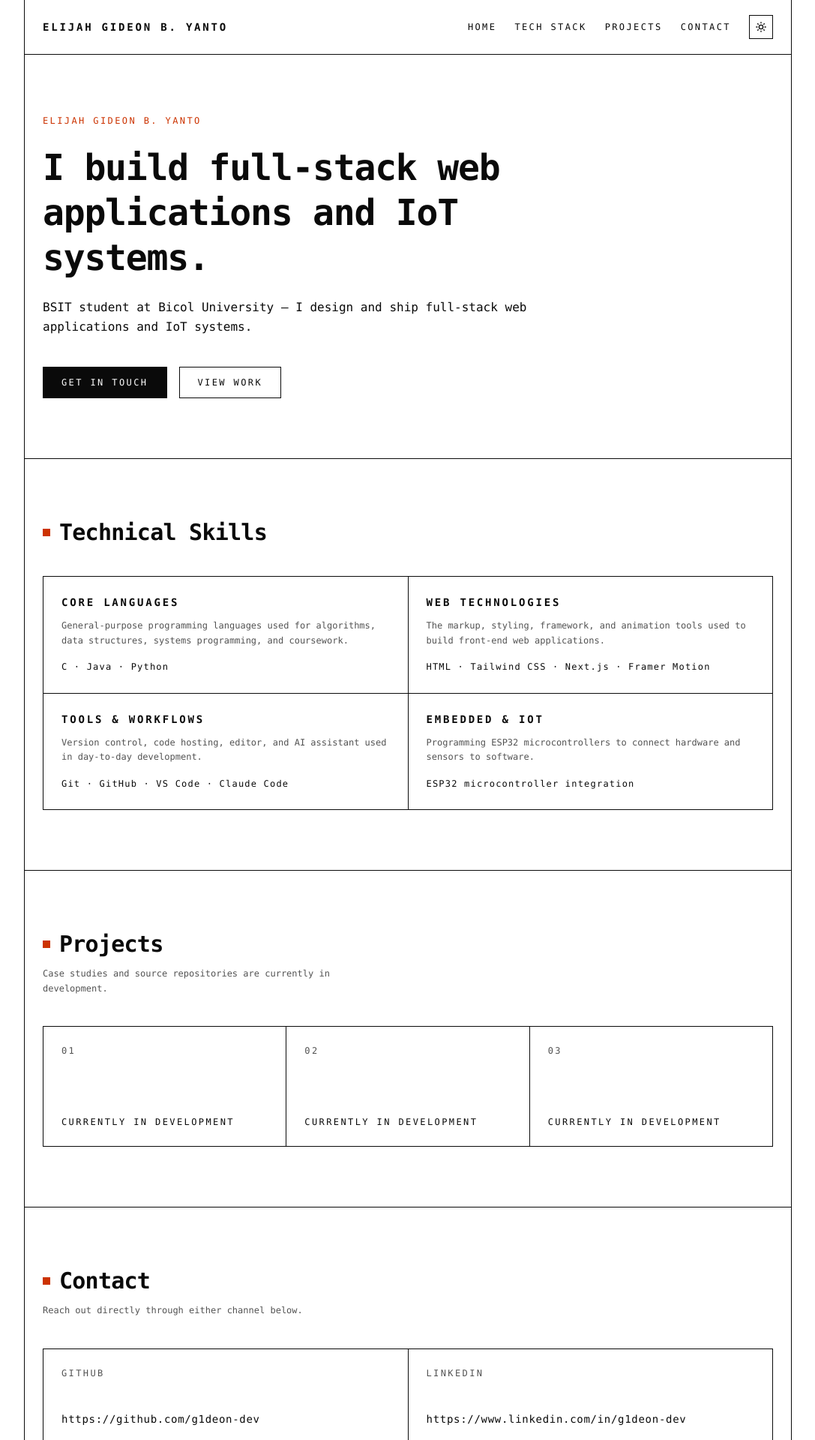
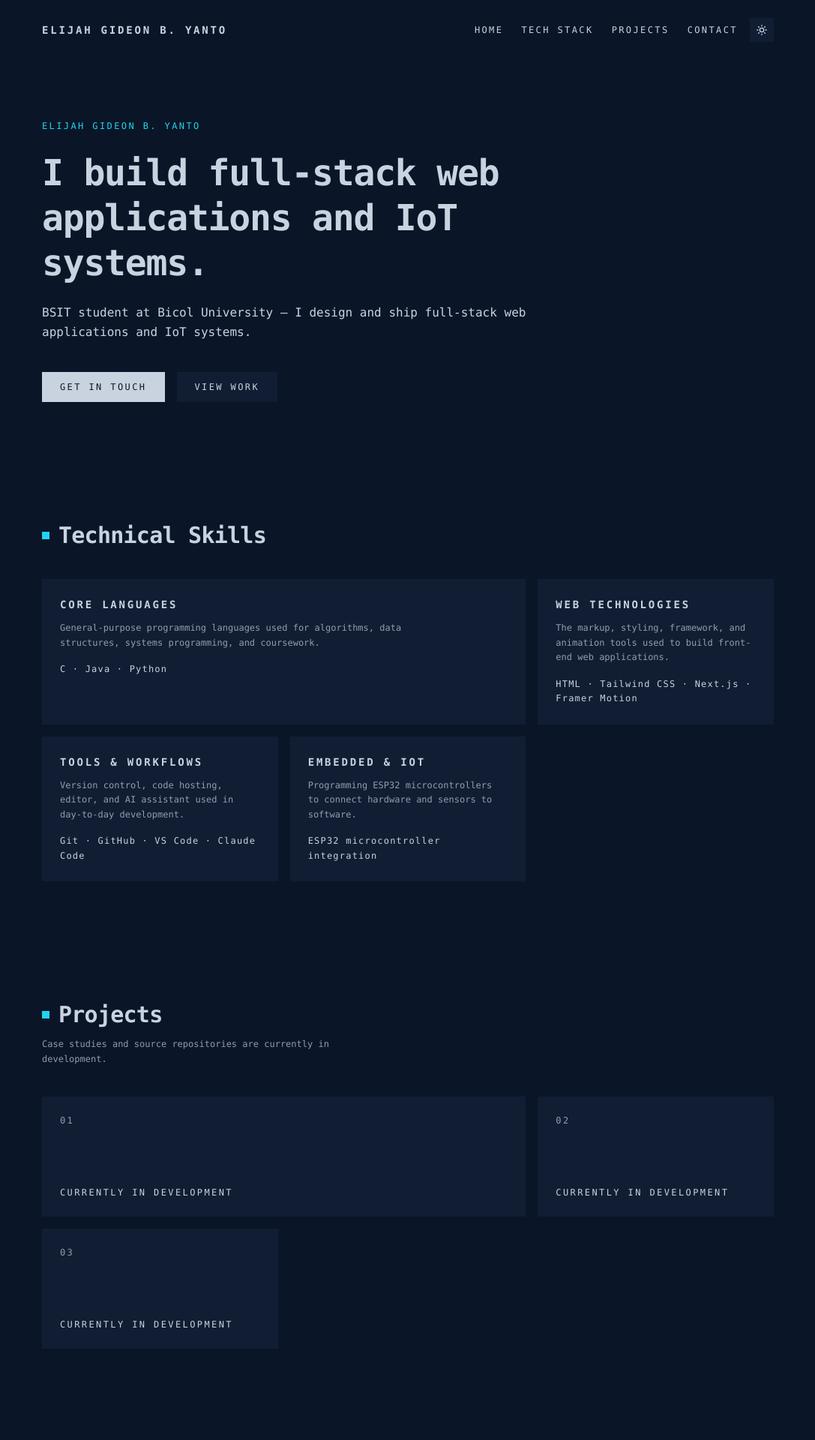
Before and after one commit to g1deon-dev/official-dev-portfolio, a Next.js app: page / in a window 1280 px wide. Shown: the top 1920 px of the page at 75% size, without its empty margins (96-1183 px from the left). Built offline with nearby package versions, Linux system fonts and the light colour scheme.

Commit message:
feat: dual-theme bento redesign (issue #10)

```diff
--- a/app/globals.css
+++ b/app/globals.css
@@ -1,20 +1,22 @@
 @import "tailwindcss";
 
 :root {
-  --background: #ffffff;
-  --foreground: #0a0a0a;
-  --accent: #cc3300;
+  --background: #0a1628;
+  --surface: #101d33;
+  --foreground: #c9d3e0;
+  --accent: #22d3ee;
 }
 
-@media (prefers-color-scheme: dark) {
-  :root {
-    --background: #0a0a0a;
-    --foreground: #ededed;
-  }
+:root[data-theme="blood-moon"] {
+  --background: #180a10;
+  --surface: #220e15;
+  --foreground: #f2c6ce;
+  --accent: #ff4d6d;
 }
 
 @theme inline {
   --color-background: var(--background);
+  --color-surface: var(--surface);
   --color-foreground: var(--foreground);
   --color-accent: var(--accent);
   --font-mono: ui-monospace, SFMono-Regular, Menlo, Consolas, "Liberation Mono", monospace;
--- a/app/layout.tsx
+++ b/app/layout.tsx
@@ -12,21 +12,26 @@ export const metadata: Metadata = {
 export const viewport: Viewport = {
   width: "device-width",
   initialScale: 1,
-  themeColor: "#0a0a0a",
+  themeColor: "#0a1628",
 };
+
+const THEME_INIT_SCRIPT = `(function(){try{var t=localStorage.getItem('theme');if(t==='blood-moon'){document.documentElement.setAttribute('data-theme','blood-moon');}}catch(e){}})();`;
 
 export default function RootLayout({
   children,
 }: Readonly<{ children: ReactNode }>) {
   return (
     <html lang="en">
+      <head>
+        <script dangerouslySetInnerHTML={{ __html: THEME_INIT_SCRIPT }} />
+      </head>
       <body className="min-h-screen bg-background font-mono text-foreground antialiased">
-        <div className="mx-auto flex min-h-screen max-w-5xl flex-col border-x border-foreground">
+        <div className="mx-auto flex min-h-screen max-w-5xl flex-col">
           <NavBar />
 
           <div className="flex-1">{children}</div>
 
-          <footer className="border-t border-foreground px-6 py-5 text-xs">
+          <footer className="px-6 py-8 text-xs">
             <div className="flex flex-wrap items-center justify-between gap-x-8 gap-y-4">
               <p className="flex items-center gap-2 uppercase tracking-[0.2em]">
                 <span aria-hidden="true" className="inline-block h-2.5 w-2.5 bg-accent" />
--- a/components/Contact.tsx
+++ b/components/Contact.tsx
@@ -11,7 +11,7 @@ const LINKS: readonly { label: string; href: string }[] = [
 
 export default function Contact(): ReactElement {
   return (
-    <section id="contact" className="border-t border-foreground px-6 py-20">
+    <section id="contact" className="px-6 py-20">
       <h2 className="flex items-center gap-3 text-2xl font-bold tracking-tight sm:text-3xl">
         <span aria-hidden="true" className="inline-block h-2.5 w-2.5 bg-accent" />
         Contact
@@ -21,14 +21,18 @@ export default function Contact(): ReactElement {
         Reach out directly through either channel below.
       </p>
 
-      <div className="mt-10 grid grid-cols-1 border-l border-t border-foreground sm:grid-cols-2">
+      <div className="mt-10 grid grid-cols-1 gap-4 sm:grid-cols-3">
         {LINKS.map((link) => (
           <a
             key={link.label}
             href={link.href}
             target={link.href.startsWith("mailto:") ? undefined : "_blank"}
             rel={link.href.startsWith("mailto:") ? undefined : "noreferrer"}
-            className="flex min-h-32 flex-col justify-between border-b border-r border-foreground p-6 hover:text-accent"
+            className={
+              link.label === "Email"
+                ? "flex min-h-32 flex-col justify-between bg-surface p-6 hover:text-accent hover:shadow-[0_0_20px_-4px_var(--accent)] sm:col-span-2"
+                : "flex min-h-32 flex-col justify-between bg-surface p-6 hover:text-accent hover:shadow-[0_0_20px_-4px_var(--accent)]"
+            }
           >
             <span className="text-xs uppercase tracking-[0.2em] opacity-70">
               {link.label}
--- a/components/Hero.tsx
+++ b/components/Hero.tsx
@@ -18,13 +18,13 @@ export default function Hero(): ReactElement {
       <div className="mt-10 flex flex-wrap gap-4">
         <a
           href="#contact"
-          className="border border-foreground bg-foreground px-6 py-3 text-xs uppercase tracking-[0.2em] text-background hover:bg-background hover:text-accent"
+          className="bg-foreground px-6 py-3 text-xs uppercase tracking-[0.2em] text-background hover:shadow-[0_0_20px_-4px_var(--accent)]"
         >
           Get in touch
         </a>
         <a
           href="#projects"
-          className="border border-foreground px-6 py-3 text-xs uppercase tracking-[0.2em] hover:text-accent"
+          className="bg-surface px-6 py-3 text-xs uppercase tracking-[0.2em] hover:text-accent hover:shadow-[0_0_20px_-4px_var(--accent)]"
         >
           View work
         </a>
--- a/components/NavBar.tsx
+++ b/components/NavBar.tsx
@@ -4,14 +4,35 @@ import Link from "next/link";
 import * as React from "react";
 import { SITE } from "@/lib/site";
 
+const THEME_STORAGE_KEY = "theme";
+
 export default function NavBar(): React.ReactElement {
   const [open, setOpen] = React.useState<boolean>(false);
+  const [theme, setTheme] = React.useState<"default" | "blood-moon">(() => {
+    if (typeof window === "undefined") {
+      return "default";
+    }
+    return window.localStorage.getItem(THEME_STORAGE_KEY) === "blood-moon"
+      ? "blood-moon"
+      : "default";
+  });
 
   const closeMenu = (): void => setOpen(false);
 
+  const toggleTheme = (): void => {
+    const next = theme === "blood-moon" ? "default" : "blood-moon";
+    setTheme(next);
+    if (next === "blood-moon") {
+      document.documentElement.setAttribute("data-theme", "blood-moon");
+    } else {
+      document.documentElement.removeAttribute("data-theme");
+    }
+    window.localStorage.setItem(THEME_STORAGE_KEY, next);
+  };
+
   return (
-    <header className="border-b border-foreground">
-      <div className="flex flex-wrap items-center justify-between gap-x-8 gap-y-3 px-6 py-5">
+    <header>
+      <div className="flex flex-wrap items-center justify-between gap-x-8 gap-y-3 px-6 py-6">
         <Link
           href="/"
           className="text-sm font-bold uppercase tracking-[0.2em] hover:text-accent"
@@ -19,7 +40,7 @@ export default function NavBar(): React.ReactElement {
           {SITE.name}
         </Link>
 
-        <div className="flex items-center gap-6">
+        <div className="flex items-center gap-4">
           <nav className="hidden items-center gap-6 text-xs uppercase tracking-[0.2em] md:flex">
             <Link href="/" className="hover:text-accent">
               Home
@@ -37,9 +58,10 @@ export default function NavBar(): React.ReactElement {
 
           <button
             type="button"
-            disabled
-            aria-label="Toggle theme"
-            className="flex h-8 w-8 items-center justify-center border border-foreground"
+            aria-label="Toggle blood moon theme"
+            aria-pressed={theme === "blood-moon"}
+            onClick={toggleTheme}
+            className="flex h-8 w-8 items-center justify-center bg-surface hover:shadow-[0_0_16px_-2px_var(--accent)]"
           >
             <svg
               viewBox="0 0 24 24"
@@ -59,7 +81,7 @@ export default function NavBar(): React.ReactElement {
             aria-label="Toggle menu"
             aria-expanded={open}
             onClick={() => setOpen((prev) => !prev)}
-            className="flex h-8 w-8 items-center justify-center border border-foreground md:hidden"
+            className="flex h-8 w-8 items-center justify-center bg-surface hover:shadow-[0_0_16px_-2px_var(--accent)] md:hidden"
           >
             <svg
               viewBox="0 0 24 24"
@@ -80,32 +102,32 @@ export default function NavBar(): React.ReactElement {
       </div>
 
       {open ? (
-        <nav className="flex flex-col border border-foreground bg-background text-xs uppercase tracking-[0.2em] md:hidden">
+        <nav className="flex flex-col gap-1 bg-surface px-2 py-2 text-xs uppercase tracking-[0.2em] md:hidden">
           <Link
             href="/"
             onClick={closeMenu}
-            className="border-b border-foreground px-6 py-4 hover:text-accent"
+            className="px-4 py-4 hover:text-accent"
           >
             Home
           </Link>
           <a
             href="#stack"
             onClick={closeMenu}
-            className="border-b border-foreground px-6 py-4 hover:text-accent"
+            className="px-4 py-4 hover:text-accent"
           >
             Tech Stack
           </a>
           <a
             href="#projects"
             onClick={closeMenu}
-            className="border-b border-foreground px-6 py-4 hover:text-accent"
+            className="px-4 py-4 hover:text-accent"
           >
             Projects
           </a>
           <a
             href="#contact"
             onClick={closeMenu}
-            className="px-6 py-4 hover:text-accent"
+            className="px-4 py-4 hover:text-accent"
           >
             Contact
           </a>
--- a/components/Projects.tsx
+++ b/components/Projects.tsx
@@ -4,7 +4,7 @@ const MARKERS: readonly string[] = ["01", "02", "03"];
 
 export default function Projects(): ReactElement {
   return (
-    <section id="projects" className="border-t border-foreground px-6 py-20">
+    <section id="projects" className="px-6 py-20">
       <h2 className="flex items-center gap-3 text-2xl font-bold tracking-tight sm:text-3xl">
         <span aria-hidden="true" className="inline-block h-2.5 w-2.5 bg-accent" />
         Projects
@@ -14,11 +14,15 @@ export default function Projects(): ReactElement {
         Case studies and source repositories are currently in development.
       </p>
 
-      <div className="mt-10 grid grid-cols-1 border-l border-t border-foreground sm:grid-cols-3">
-        {MARKERS.map((marker) => (
+      <div className="mt-10 grid grid-cols-1 gap-4 sm:grid-cols-3">
+        {MARKERS.map((marker, index) => (
           <div
             key={marker}
-            className="flex min-h-40 flex-col justify-between border-b border-r border-foreground p-6"
+            className={
+              index === 0
+                ? "flex min-h-40 flex-col justify-between bg-surface p-6 hover:shadow-[0_0_20px_-4px_var(--accent)] sm:col-span-2"
+                : "flex min-h-40 flex-col justify-between bg-surface p-6 hover:shadow-[0_0_20px_-4px_var(--accent)]"
+            }
           >
             <span className="text-xs tracking-[0.2em] opacity-70">{marker}</span>
             <span className="text-xs uppercase tracking-[0.2em]">
--- a/components/Skills.tsx
+++ b/components/Skills.tsx
@@ -35,17 +35,21 @@ const SKILL_GROUPS: readonly SkillGroup[] = [
 
 export default function Skills(): ReactElement {
   return (
-    <section id="stack" className="border-t border-foreground px-6 py-20">
+    <section id="stack" className="px-6 py-20">
       <h2 className="flex items-center gap-3 text-2xl font-bold tracking-tight sm:text-3xl">
         <span aria-hidden="true" className="inline-block h-2.5 w-2.5 bg-accent" />
         Technical Skills
       </h2>
 
-      <div className="mt-10 grid grid-cols-1 border-l border-t border-foreground sm:grid-cols-2">
-        {SKILL_GROUPS.map((group) => (
+      <div className="mt-10 grid grid-cols-1 gap-4 sm:grid-cols-3">
+        {SKILL_GROUPS.map((group, index) => (
           <div
             key={group.category}
-            className="border-b border-r border-foreground p-6"
+            className={
+              index === 0
+                ? "bg-surface p-6 hover:shadow-[0_0_20px_-4px_var(--accent)] sm:col-span-2"
+                : "bg-surface p-6 hover:shadow-[0_0_20px_-4px_var(--accent)]"
+            }
           >
             <h3 className="text-sm font-bold uppercase tracking-[0.2em]">
               {group.category}
```
Also changed, not shown: 1 other file (tests, documents, lock files or other folders).
